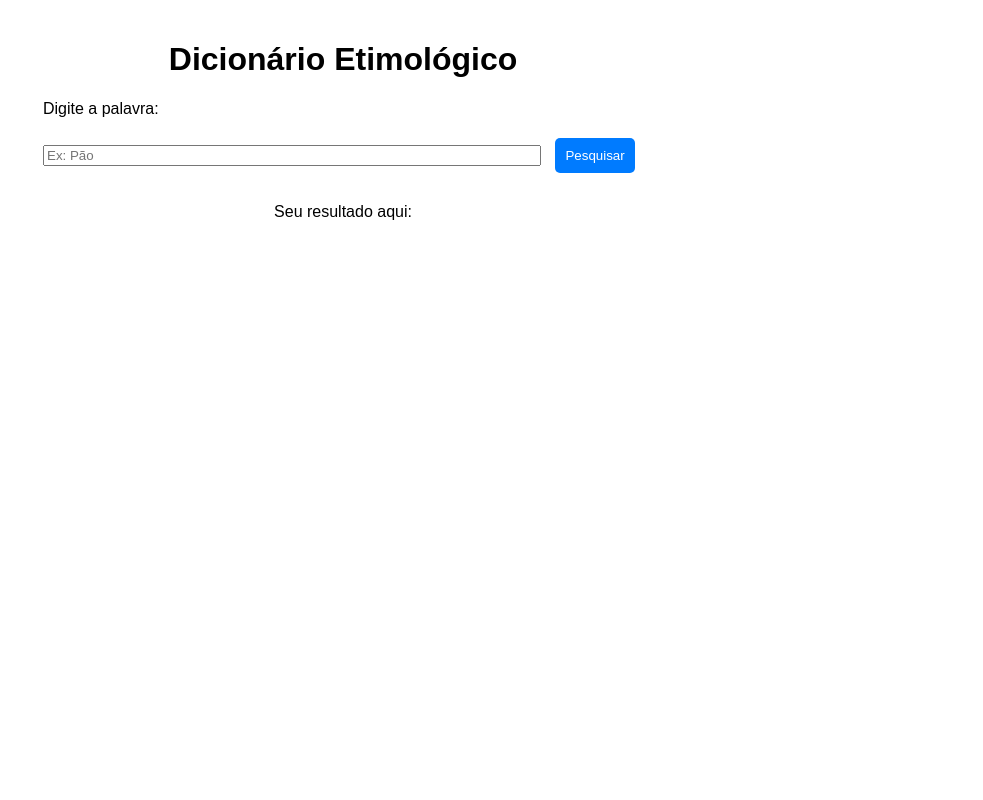
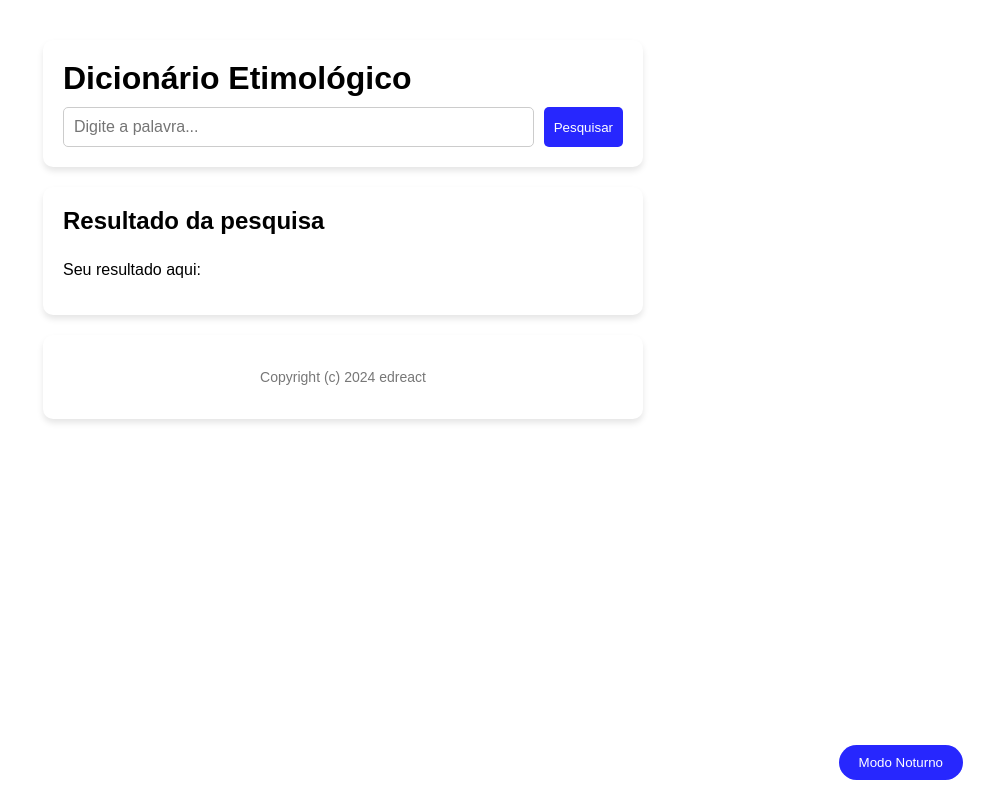
Before and after one commit to edreact/bebe, a plain HTML site: page index.html in a window 1280 px wide. Shown: the whole page, without its empty margins (297-1280 px from the left). Drawn offline with Linux system fonts and the light colour scheme.

Commit message:
melhorias no visual e correção no script

```diff
--- a/index.html
+++ b/index.html
@@ -3,21 +3,44 @@
 <head>
     <meta charset="UTF-8">
     <meta name="viewport" content="width=device-width, initial-scale=1.0">
-    <title>Cavalo</title>
-    <link rel="stylesheet" href="./styles/styles.css">
+    <title>Etimol App</title>
+    <link rel="stylesheet" href="styles/styles.css">
 </head>
 <body>
 
-    <div id="container">
-        <h1>Dicionário Etimológico</h1>
-        <label for="nome">Digite a palavra:</label>
-        <input type="text" id="nome" placeholder="Ex: Pão"/>
-        <button id="pesquisar" onclick="consultaPalavra()">Pesquisar</button>
-        <div id="resultado">
-            <p>Seu resultado aqui:</p>
+    <div id="app">
+        <!-- Card 1: Título e Pesquisa -->
+        <div class="card" id="card1">
+            <h1>Dicionário Etimológico</h1>
+            <div class="search-box">
+                <input type="text" id="nome" placeholder="Digite a palavra..." />
+                <button id="pesquisar" onclick="consultaPalavra()">Pesquisar</button>
+            </div>
+        </div>
+
+        <!-- Card 2: Dados da Pesquisa -->
+        <div class="card" id="card2">
+            <h2>Resultado da pesquisa</h2>
+            <div id="resultado">
+                <p>Seu resultado aqui:</p>
+            </div>
+        </div>
+
+        <!-- Card 3: Imagem (Opcional) -->
+        <div class="card" id="card3" style="display:none;">
+            <h2>Imagem relacionada</h2>
+            <div id="imagemResultado"></div>
+        </div>
+
+        <!-- Card 4: Rodapé -->
+        <div class="card" id="card4">
+            <p>Copyright (c) 2024 edreact</p>
         </div>
     </div>
 
-    <script src="./script/script.js"></script>
+    <!-- Botão para alternar modo claro/escuro -->
+    <button id="toggleTheme" onclick="toggleMode()">Modo Noturno</button>
+
+    <script src="script/script.js"></script>
 </body>
 </html>
--- a/script/script.js
+++ b/script/script.js
@@ -2,6 +2,8 @@ function consultaPalavra() {
     let nome = document.querySelector('#nome').value.trim().toLowerCase();
     let botao = document.querySelector('#pesquisar');
     let resultado = document.querySelector('#resultado');
+    let imagemResultado = document.querySelector('#imagemResultado');
+    let card3 = document.querySelector('#card3');
 
     if (!nome) {
         resultado.innerHTML = "Por favor, insira uma palavra.";
@@ -10,8 +12,10 @@ function consultaPalavra() {
 
     botao.disabled = true;
     resultado.innerHTML = "Carregando...";
+    imagemResultado.innerHTML = ""; // Limpa a imagem
+    card3.style.display = "none"; // Oculta o card da imagem
 
-    let url = `https://script.google.com/macros/s/AKfycbzIzA9mBph8vHxiSsk71gE_Rl-YCzsPxESgMzIC4m4qf3UwE-LNhp28FSebN8FKdKqM/exec?palavra=${nome}`;
+    let url = `https://script.google.com/macros/s/AKfycbwjK-6VQIwUYl_dVYaCuTKKhisLeG6YHTF0n7gu1vRueXFtYk_NTBFuKP35DpU6Uy4A/exec?palavra=${nome}`;
 
     fetch(url)
         .then(function(response) {
@@ -35,6 +39,8 @@ function consultaPalavra() {
 
 function mostrarPalavra(dados, nomePesquisado) {
     let resultado = document.querySelector('#resultado');
+    let imagemResultado = document.querySelector('#imagemResultado');
+    let card3 = document.querySelector('#card3');
     let encontrou = false;
 
     // Limpar o resultado anterior
@@ -43,10 +49,11 @@ function mostrarPalavra(dados, nomePesquisado) {
     // Percorrer o array de palavras para encontrar a correspondência
     dados.forEach(function(item) {
         if (item.Nome.toLowerCase() === nomePesquisado) {
-            resultado.innerHTML = `<p>Definição: ${item.Definicao}</p>`;
+            resultado.innerHTML = `<p><strong>Definição:</strong> ${item.Definicao}</p>`;
             // Se houver uma imagem disponível, mostre-a
             if (item.Imagem && item.Imagem.trim() !== "") {
-                resultado.innerHTML += `<img src="${item.Imagem}" alt="Imagem de ${item.Nome}" />`;
+                imagemResultado.innerHTML = `<img src="${item.Imagem}" alt="Imagem de ${item.Nome}" />`;
+                card3.style.display = "block"; // Exibe o card da imagem
             }
             encontrou = true;
         }
@@ -57,6 +64,18 @@ function mostrarPalavra(dados, nomePesquisado) {
     }
 }
 
+// Função para alternar entre modo claro e modo noturno
+function toggleMode() {
+    let body = document.body;
+    body.classList.toggle('dark-mode');
+
+    let toggleButton = document.querySelector('#toggleTheme');
+    if (body.classList.contains('dark-mode')) {
+        toggleButton.innerHTML = "Modo Claro";
+    } else {
+        toggleButton.innerHTML = "Modo Noturno";
+    }
+}
 // Adiciona um listener de evento para o campo de entrada
 document.querySelector('#nome').addEventListener('keypress', function(event) {
     if (event.key === 'Enter') {
--- a/styles/styles.css
+++ b/styles/styles.css
@@ -1,57 +1,102 @@
-body {
+/* Estilos Gerais */
+body, html {
+    margin: 0;
+    padding: 0;
     font-family: Arial, sans-serif;
-    padding: 20px;
-    margin: 0;
+    background-color: white;
+    color: black;
+    transition: background-color 0.3s, color 0.3s;
 }
 
-h1 {
-    text-align: center;
+#app {
+    max-width: 600px;
+    margin: 20px auto;
+    padding: 20px;
 }
 
-#container {
-    max-width: 600px;
-    margin: 0 auto;
+.card {
+    background-color: white;
+    border-radius: 10px;
+    box-shadow: 0 4px 6px rgba(0, 0, 0, 0.1);
+    padding: 20px;
+    margin-bottom: 20px;
+    transition: background-color 0.3s, color 0.3s;
 }
 
-label, input, button {
-    display: block;
-    width: 100%;
-    margin: 10px 0;
+h1, h2 {
+    margin: 0;
+    padding-bottom: 10px;
+}
+
+.search-box {
+    display: flex;
+    gap: 10px;
+}
+
+input {
+    flex: 1;
+    padding: 10px;
+    border: 1px solid #ccc;
+    border-radius: 5px;
+    font-size: 16px;
 }
 
 button {
     padding: 10px;
-    background-color: #007BFF;
+    background-color: #2727fe;
     color: white;
     border: none;
     border-radius: 5px;
     cursor: pointer;
+    transition: background-color 0.3s;
 }
 
-button:disabled {
-    background-color: #d3d3d3;
+button:hover {
+    background-color: #1a1ae3;
 }
 
-#resultado {
-    margin-top: 20px;
-    text-align: center;
+/* Imagem */
+#imagemResultado img {
+    max-width: 100%;
+    border-radius: 10px;
 }
 
-img {
-    max-width: 100%;
-    height: auto;
-    margin-top: 10px;
+/* Rodapé */
+#card4 {
+    text-align: center;
+    font-size: 14px;
+    color: #777;
 }
 
-@media (min-width: 768px) {
-    button {
-        width: auto;
-        display: inline-block;
-    }
+/* Modo Noturno */
+body.dark-mode {
+    background-color: #121212;
+    color: #ddd;
+}
 
-    input {
-        width: calc(100% - 110px);
-        display: inline-block;
-        margin-right: 10px;
-    }
+body.dark-mode .card {
+    background-color: #1f1f1f;
+    color: #ddd;
 }
+
+body.dark-mode button {
+    background-color: #2727fe;
+    color: white;
+}
+
+#toggleTheme {
+    position: fixed;
+    bottom: 20px;
+    right: 20px;
+    background-color: #2727fe;
+    color: white;
+    border: none;
+    padding: 10px 20px;
+    border-radius: 30px;
+    cursor: pointer;
+    transition: background-color 0.3s;
+}
+
+#toggleTheme:hover {
+    background-color: #1a1ae3;
+}
```
